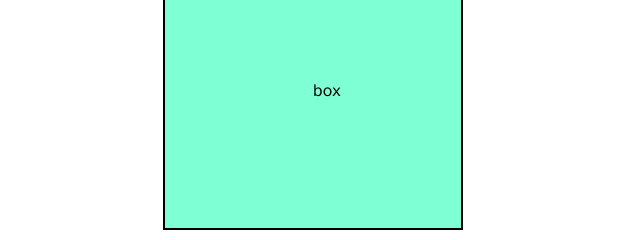
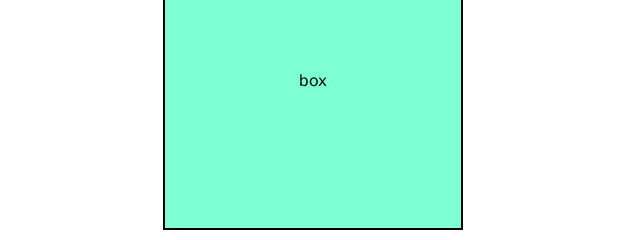
Before and after one commit to adrianhelllo/css_functions, a plain HTML site: page index.html in a window 1280 px wide. Shown: the part 143-383 px from the top of the page, 327-967 px from the left. Drawn offline with Linux system fonts and the light colour scheme.

Commit message:
you need to use transform translate -50% -50% to center it.
translate is a function that moves an element by the x and y parameters it has been given.

We need this, because by default, setting the top and left values each to 50%, moves it a little over halfways, and instead of the middle of the text being in the center, the top and left edges are. When moving it back by -50 -50, we move it by half the elements width.

```diff
--- a/style.css
+++ b/style.css
@@ -24,5 +24,7 @@ body {
 p {
     position: absolute;
     top: 50%;
-    left: 50%
+    left: 50%;
+
+    transform: translate(-50%, -50%)
 }
```
